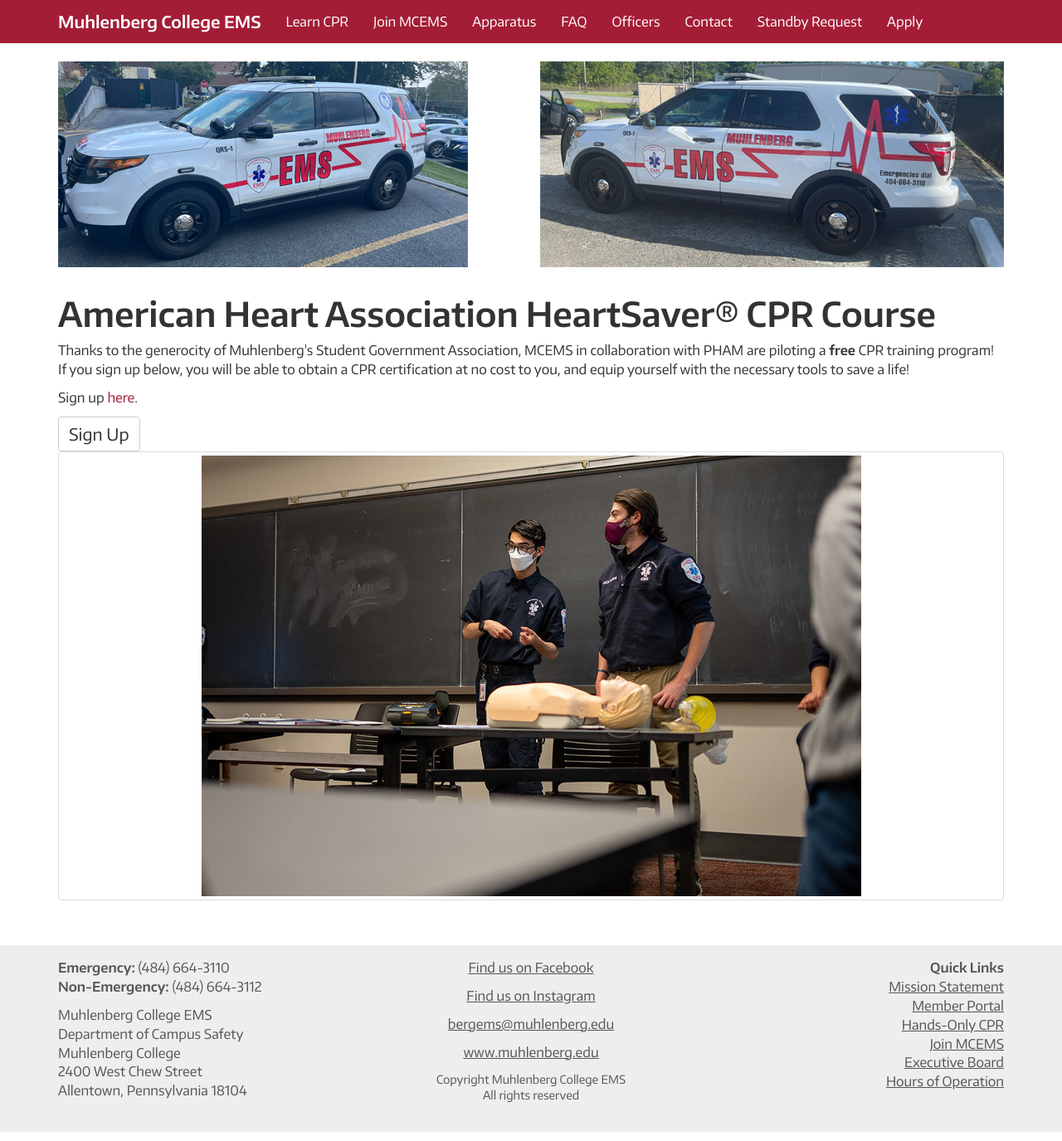
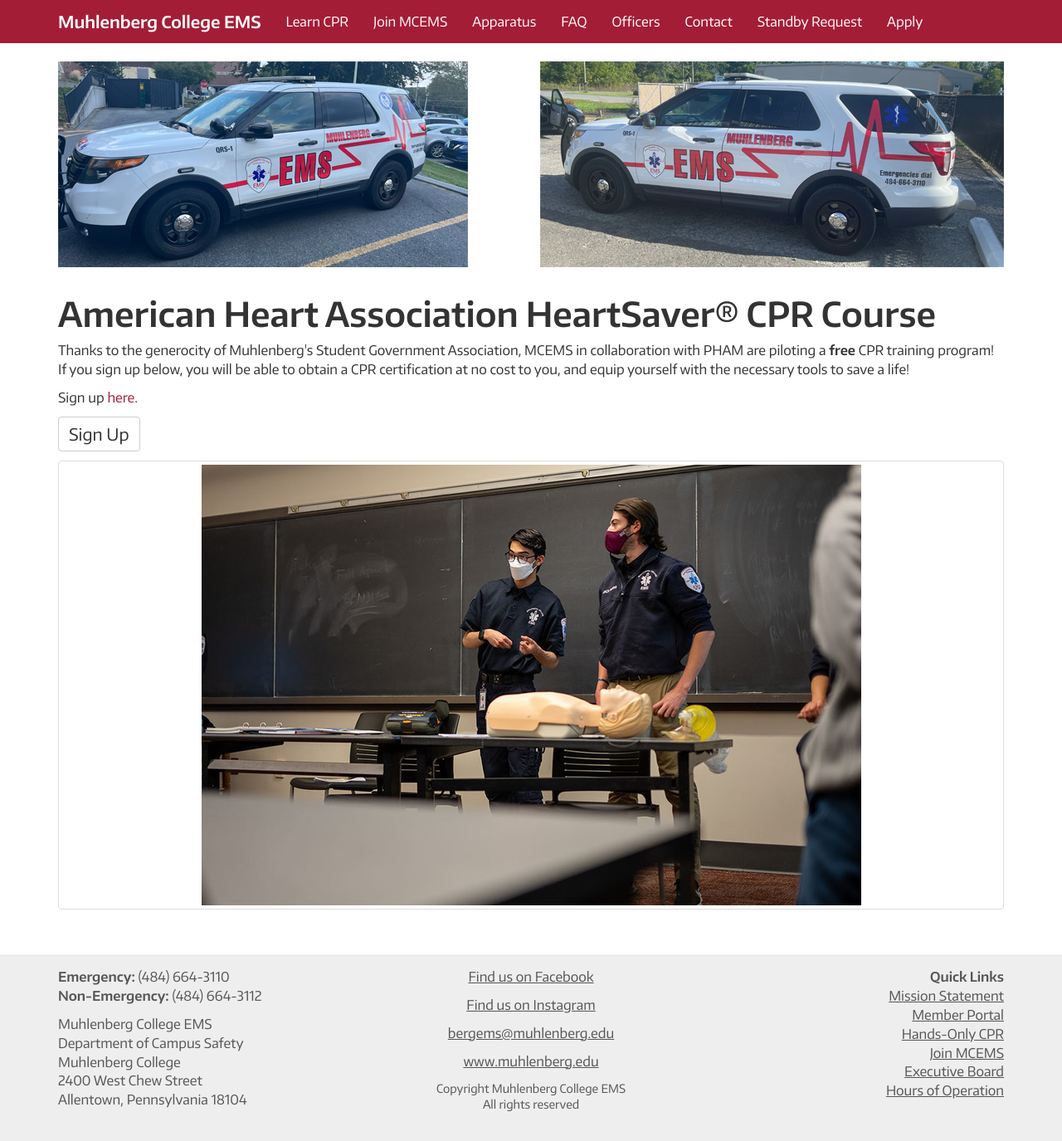
Before and after one commit to MCEMS/www, a Jekyll site: the page built from learn-cpr/index.html, in a window 1280 px wide. Shown: the whole page at 83% size. Built offline with Jekyll 4.4.1, drawn with Linux system fonts in a browser that asks for light colours; nearby versions of some CDN libraries.

Commit message:
Update index.html

```diff
--- a/learn-cpr/index.html
+++ b/learn-cpr/index.html
@@ -11,7 +11,8 @@
     <p>Thanks to the generocity of Muhlenberg's Student Government Association, MCEMS in collaboration with PHAM are piloting a <b>free</b> CPR training program! If you sign up below, you will be able to obtain a CPR certification at no cost to you, and equip yourself with the necessary tools to save a life!</p>
 
     <p>Sign up  <a href="/learn-cpr/signup">here</a>.</p>
-<a href="/learn-cpr/signup" class="btn btn-default" role="button" style="font-size: 20px">Sign Up</a>
+<a href="/learn-cpr/signup" class="btn btn-default" role="button" style="font-size: 20px; margin=o">Sign Up</a>
+<p></p>
     <div class="thumbnail">
       <img src="/assets/images/CPR2021.jpeg">
     </div>
```
